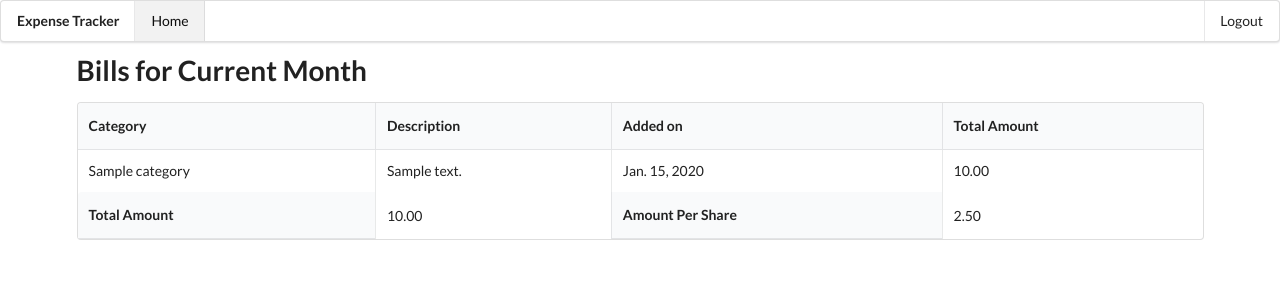
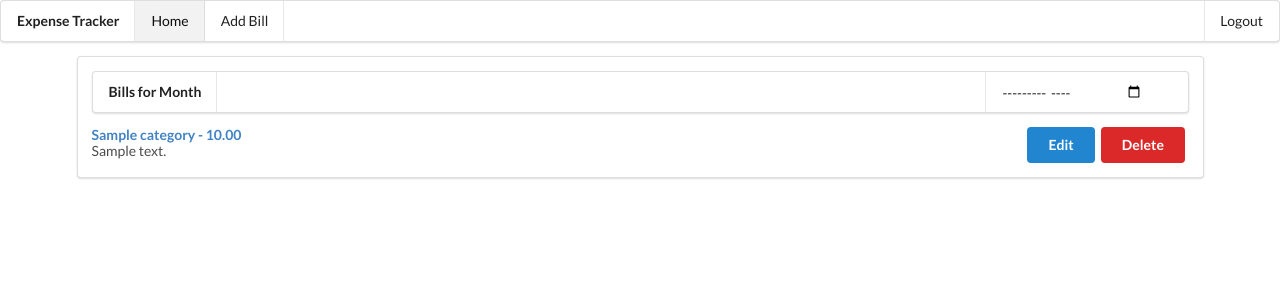
Before and after one commit to varunkmr19/expense-tracker, a Django app: page /home in a window 1280 px wide. Shown: the top 300 px of the page. Run offline with Django 3.2, Linux system fonts and the light colour scheme; a user stored in the database is signed in; tables that the repository leaves empty hold one stand-in row (values such as "Sample post").

Commit message:
ui improvements

```diff
--- a/src/expense_app/templates/expense_app/home.html
+++ b/src/expense_app/templates/expense_app/home.html
@@ -3,9 +3,36 @@
 {% block title %} Homepage {% endblock %}
 
 {% block body %}
-<div class="ui container">
-  <h1 class="ui header">Bills for Current Month</h1>
-  <table class="ui celled table">
+<div class="ui container segment">
+  <div class="ui menu">
+    <div class="header item">
+      Bills for Month
+    </div>
+    <div class="right menu">
+      <div class="item">
+        <div class="ui transparent icon input">
+          <input type="month">
+        </div>
+      </div>
+    </div>
+  </div>
+  <div class="ui middle aligned divided list">
+    {% for bill in bills %}
+    <div class="item">
+      <div class="content right floated">
+        <button class="ui blue button">Edit</button>
+        <button class="ui negative button">Delete</button>
+      </div>
+      <div class="content">
+        <a href="#" class="header">{{ bill.category }} - {{ bill.amount }}</a>
+        <div class="description">
+          {{ bill.description }}
+        </div>
+      </div>
+    </div>
+    {% endfor %}
+  </div>
+  <!-- <table class="ui celled table">
     <thead>
       <tr>
         <th>Category</th>
@@ -40,6 +67,6 @@
         </tr>
       </thead>
     </tbody>
-  </table>
+  </table> -->
 </div>
 {% endblock %}
--- a/src/expense_app/templates/expense_app/layout.html
+++ b/src/expense_app/templates/expense_app/layout.html
@@ -15,6 +15,7 @@
     </div>
     {% if user.is_authenticated %}
       <a class="active item" href="{% url 'home' %}">Home</a>
+      <a class="ui item" href="{% url 'create_bill' %}">Add Bill</a>
       <div class="right menu">
         <a class="ui item" href="{% url 'logout' %}">Logout</a>
       </div>
```
